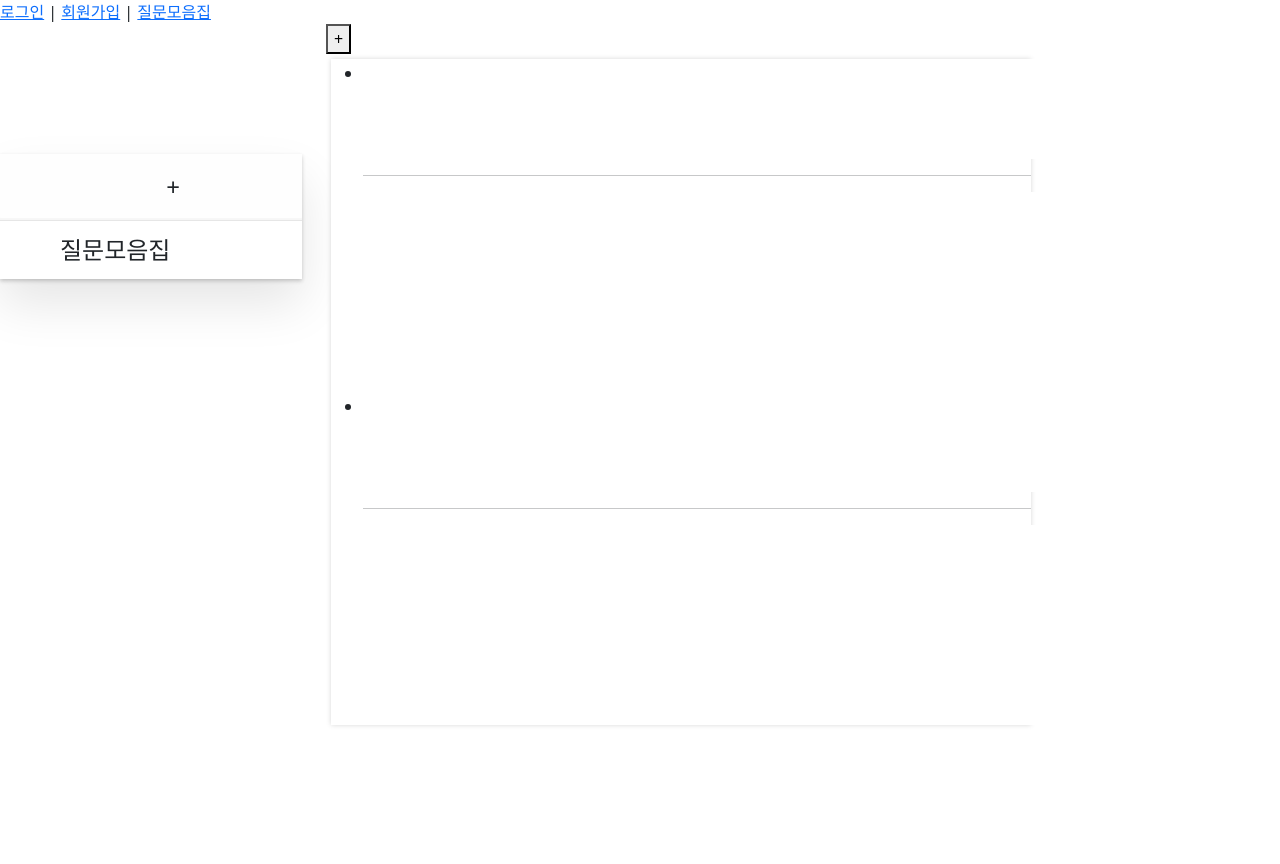
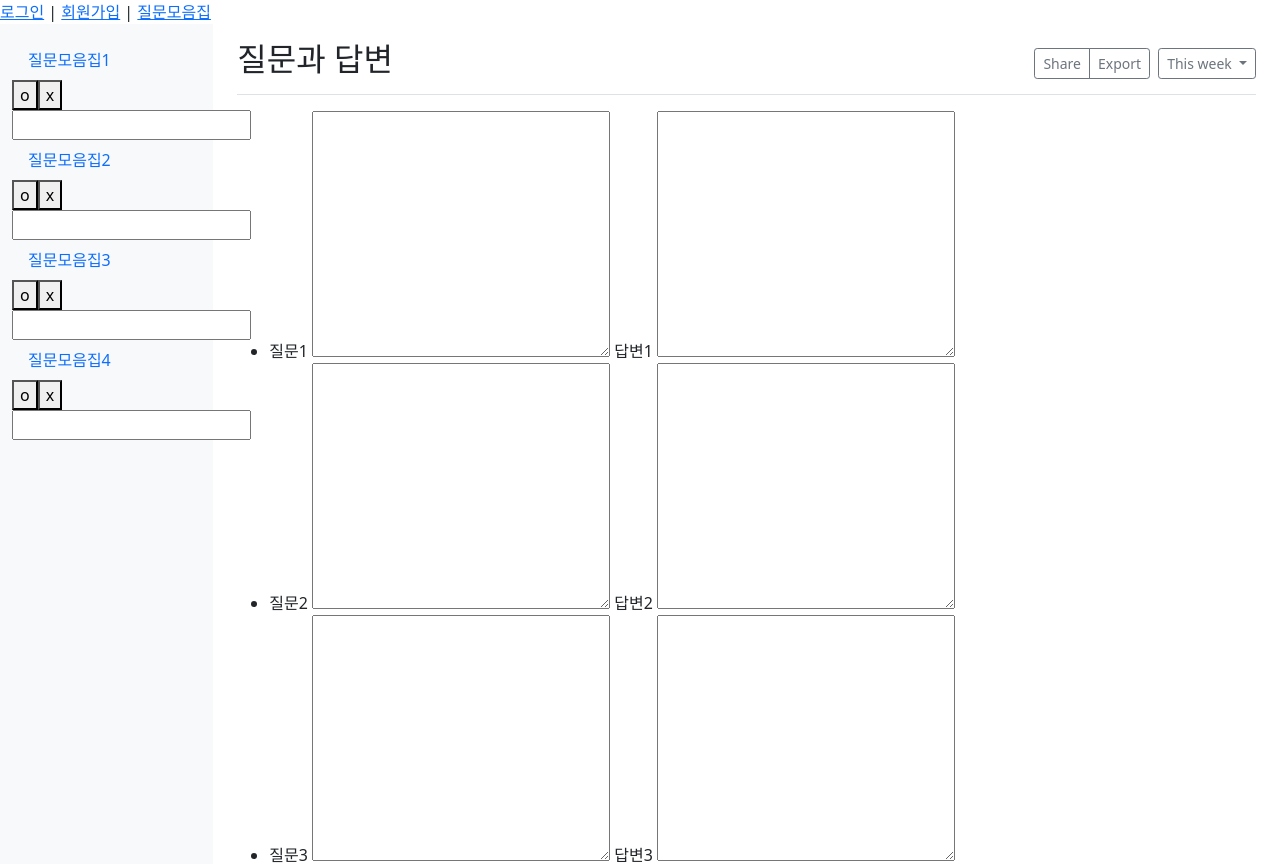
Before and after one commit to hwangseonju/Solomonjeob, a Vue app in the folder FE/frontend/: page /question in a window 1280 px wide. Shown: the top 864 px of the page. Before the commit the page ends 800 px from the top, so only its background shows below. Built offline with nearby package versions, Linux system fonts and the light colour scheme.

Commit message:
Feat: change questionanswerform
questionanswerform.vue 수정 컨테이너 방식에서 sidebar 형식으로 만듬

```diff
--- /dev/null
+++ b/FE/frontend/src/components/QuestionAnswerForm.vue
@@ -0,0 +1,95 @@
+<template>
+
+  <div class="container-fluid">
+    <div class="row">
+      <nav id="sidebarMenu" class="col-md-3 col-lg-2 d-md-block bg-light sidebar collapse">
+        <div class="position-sticky pt-3">
+          <ul class="nav flex-column">
+            <li v-for="index in this.questionlist" :key="index" class="nav-item">
+              <div class="view">
+                <label class="nav-link" aria-current="page">{{ index }}</label>
+                  <button  @click="editQuestion(question)">o</button>
+                  <button  @click="handleRemove(id)">x</button>
+                  <input class="edit" type="text" v-model="edit.text" @keypress="updateQuestion" />
+               </div>
+
+            </li>
+          </ul>
+
+          <!-- <ul class="nav flex-column ">
+            <li class="nav-item">
+              <a class="nav-link" href="#">
+                <span data-feather="file-text"></span>
+                Current month
+              </a>
+            </li>
+          </ul> -->
+        </div>
+      </nav>
+
+      <main class="col-md-9 ms-sm-auto col-lg-10 px-md-4">
+        <div class="d-flex justify-content-between flex-wrap flex-md-nowrap align-items-center pt-3 pb-2 mb-3 border-bottom">
+          <h1 class="h2">질문과 답변</h1>
+          <div class="btn-toolbar mb-2 mb-md-0">
+            <div class="btn-group me-2">
+              <button type="button" class="btn btn-sm btn-outline-secondary">Share</button>
+              <button type="button" class="btn btn-sm btn-outline-secondary">Export</button>
+            </div>
+            <button type="button" class="btn btn-sm btn-outline-secondary dropdown-toggle">
+              <span data-feather="calendar"></span>
+              This week
+            </button>
+          </div>
+        </div>
+
+        <!-- <canvas class="my-4 w-100" id="myChart" width="900" height="380"> -->
+          <ul>
+            <li v-for="question in this.quesanswerlist" :key="question" >
+              {{ question[0] }}
+              <textarea name="" id="" cols="30" rows="10">
+              </textarea>
+              {{ question[1] }}
+              <textarea name="" id="" cols="30" rows="10">
+              </textarea>
+            </li>
+          </ul>
+        <!-- </canvas> -->
+
+      </main>
+    </div>
+  </div>
+</template>
+
+<script>
+
+export default {
+
+  data () {
+    return{
+      questionlist: ['질문모음집1', '질문모음집2', '질문모음집3','질문모음집4' ],
+      quesanswerlist : [
+        ['질문1','답변1'],
+        ['질문2','답변2'],
+        ['질문3','답변3'],
+        ['질문4','답변4'],
+        ['질문5','답변5'],
+        ['질문6','답변6'],
+        ['질문7','답변7'],
+        ['질문8', '답변8']
+      ],
+      edit: {
+        text:""
+      }
+    }
+  },
+  methods : {
+    editQuestion(question) {
+      this.edit.text = question
+    },
+  }
+}
+</script>
+
+<style scoped>
+
+</style>
--- a/FE/frontend/src/views/Question/QuestionPage.vue
+++ b/FE/frontend/src/views/Question/QuestionPage.vue
@@ -1,28 +1,23 @@
 <template>
   <div>
-    <div class="row">
-      <div class="col-3">
-        <question-collection-list></question-collection-list>
-      </div>
-      <div class="col-9">
-        <QuestionAnswerList></QuestionAnswerList>
-      </div>
-    </div>
+    <question-answer-form></question-answer-form>
   </div>
 </template>
 
 <script>
 // import "./assets/css/main.css";
 
-import QuestionCollectionList from "@/components/QuestionCollectionList";
-import QuestionAnswerList from '@/components/QuestionAnswerList.vue';
+// import QuestionCollectionList from "@/components/QuestionCollectionList";
+// import QuestionAnswerList from '@/components/QuestionAnswerList.vue';
+import QuestionAnswerForm from '@/components/QuestionAnswerForm.vue'
+
 // import QuestionAnswerList from "@components/QuestionAnswerList";
 
 export default {
   components: {
-    QuestionCollectionList,
-    QuestionAnswerList,
-    // QuestionAnswerList
+    // QuestionCollectionList,
+    // QuestionAnswerList,
+    QuestionAnswerForm,
   },
 
 };
```
